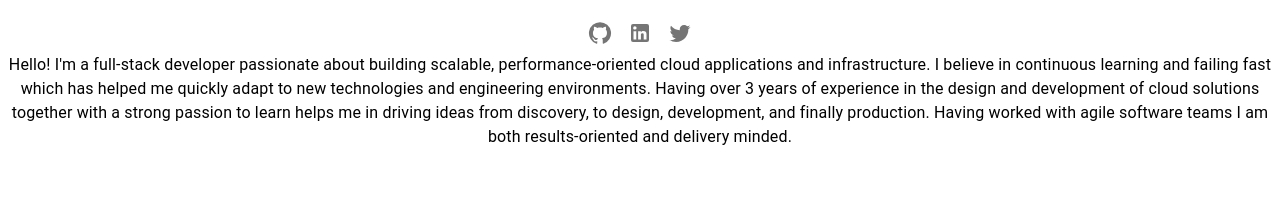
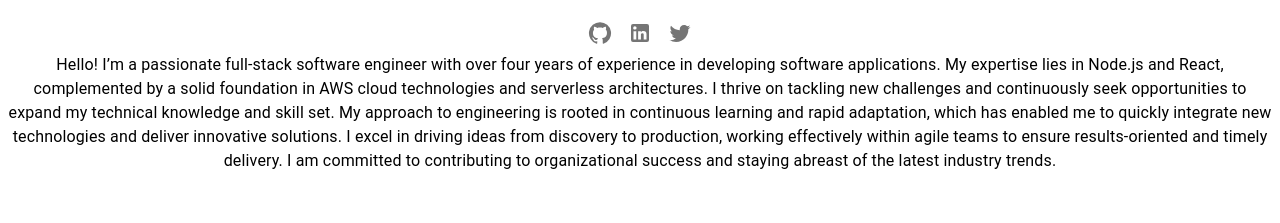
Before and after one commit to mfmafkar/mfmafkar.github.io, a React (Vite) app: page / in a window 1280 px wide. Shown: the part 372-595 px from the top of the page. Built offline with nearby package versions, Linux system fonts and the light colour scheme.

Commit message:
feat: Updated my about me section

```diff
--- a/src/components/Profile.tsx
+++ b/src/components/Profile.tsx
@@ -32,16 +32,19 @@ const Profile = () => {
         {/* <ContactButton /> */}
       </Grid>
 
-
       <Typography variant="body1" paragraph align="center">
-        Hello! I'm a full-stack developer passionate about building scalable,
-        performance-oriented cloud applications and infrastructure. I believe in
-        continuous learning and failing fast which has helped me quickly adapt
-        to new technologies and engineering environments. Having over 3 years of
-        experience in the design and development of cloud solutions together
-        with a strong passion to learn helps me in driving ideas from discovery,
-        to design, development, and finally production. Having worked with agile
-        software teams I am both results-oriented and delivery minded.
+        Hello! I’m a passionate full-stack software engineer with over four
+        years of experience in developing software applications. My expertise
+        lies in Node.js and React, complemented by a solid foundation in AWS
+        cloud technologies and serverless architectures. I thrive on tackling
+        new challenges and continuously seek opportunities to expand my
+        technical knowledge and skill set. My approach to engineering is rooted
+        in continuous learning and rapid adaptation, which has enabled me to
+        quickly integrate new technologies and deliver innovative solutions. I
+        excel in driving ideas from discovery to production, working effectively
+        within agile teams to ensure results-oriented and timely delivery. I am
+        committed to contributing to organizational success and staying abreast
+        of the latest industry trends.
       </Typography>
     </Grid>
   );
```
